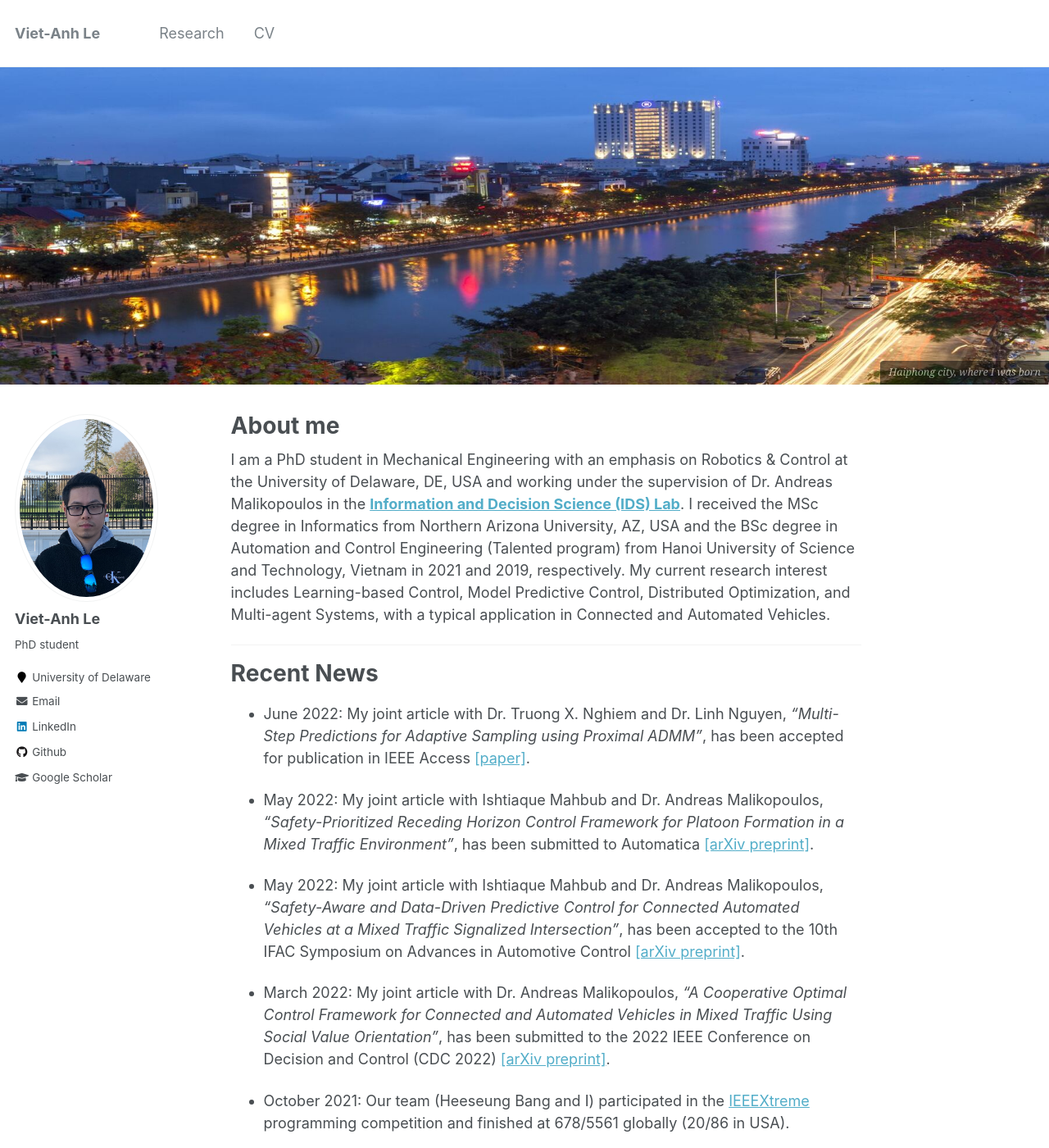
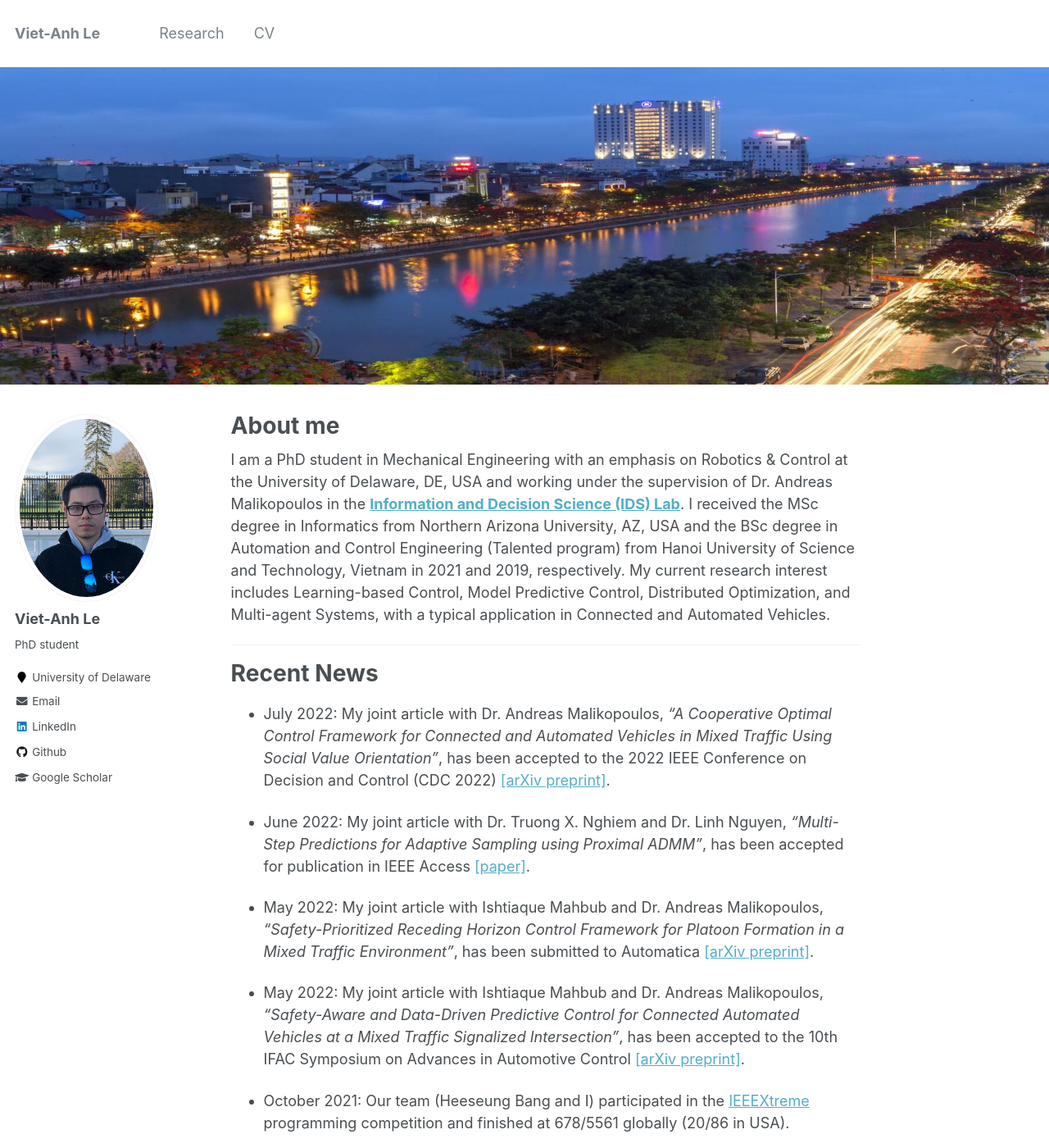
Before and after one commit to vietanhle0101/vietanhle0101.github.io, a Jekyll site: the page built from _pages/about.md, in a window 1280 px wide and 1400 px high. Shown: the whole window at 82% size. Built offline with Jekyll 4.4.1, drawn with Linux system fonts in a browser that asks for light colours.

Commit message:
cdc paper

```diff
--- a/_pages/about.md
+++ b/_pages/about.md
@@ -4,7 +4,6 @@ title: "About me"
 excerpt: ""
 header:
   image: haiphong.png
-  caption: "*Haiphong city, where I was born*"
 author_profile: true
 redirect_from:
   - /about/
@@ -19,13 +18,13 @@ My current research interest includes Learning-based Control, Model Predictive C
 
 # Recent News
 
+* July 2022: My joint article with Dr. Andreas Malikopoulos, <em>“A Cooperative Optimal Control Framework for Connected and Automated Vehicles in Mixed Traffic Using Social Value Orientation”</em>, has been accepted to the 2022 IEEE Conference on Decision and Control (CDC 2022) [[arXiv preprint]](https://arxiv.org/abs/2203.17106).
+
 * June 2022: My joint article with Dr. Truong X. Nghiem and Dr. Linh Nguyen, <em>"Multi-Step Predictions for Adaptive Sampling using Proximal ADMM"</em>, has been accepted for publication in IEEE Access [[paper]](https://ieeexplore.ieee.org/document/9797705).
 
 * May 2022: My joint article with Ishtiaque Mahbub and Dr. Andreas Malikopoulos, <em>“Safety-Prioritized Receding Horizon Control Framework for Platoon Formation in a Mixed Traffic Environment”</em>, has been submitted to Automatica [[arXiv preprint]](https://arxiv.org/abs/2205.10673).
 
 * May 2022: My joint article with Ishtiaque Mahbub and Dr. Andreas Malikopoulos, <em>“Safety-Aware and Data-Driven Predictive Control for Connected Automated Vehicles at a Mixed Traffic Signalized Intersection”</em>, has been accepted to the 10th IFAC Symposium on Advances in Automotive Control [[arXiv preprint]](https://arxiv.org/abs/2203.05739).
-
-* March 2022: My joint article with Dr. Andreas Malikopoulos, <em>“A Cooperative Optimal Control Framework for Connected and Automated Vehicles in Mixed Traffic Using Social Value Orientation”</em>, has been submitted to the 2022 IEEE Conference on Decision and Control (CDC 2022) [[arXiv preprint]](https://arxiv.org/abs/2203.17106).
 
 <!-- * December 2021: My CDC 2021 paper was presented at the conference, in an invited session on "Gaussian Process Based Identification and Control". -->
 
```
